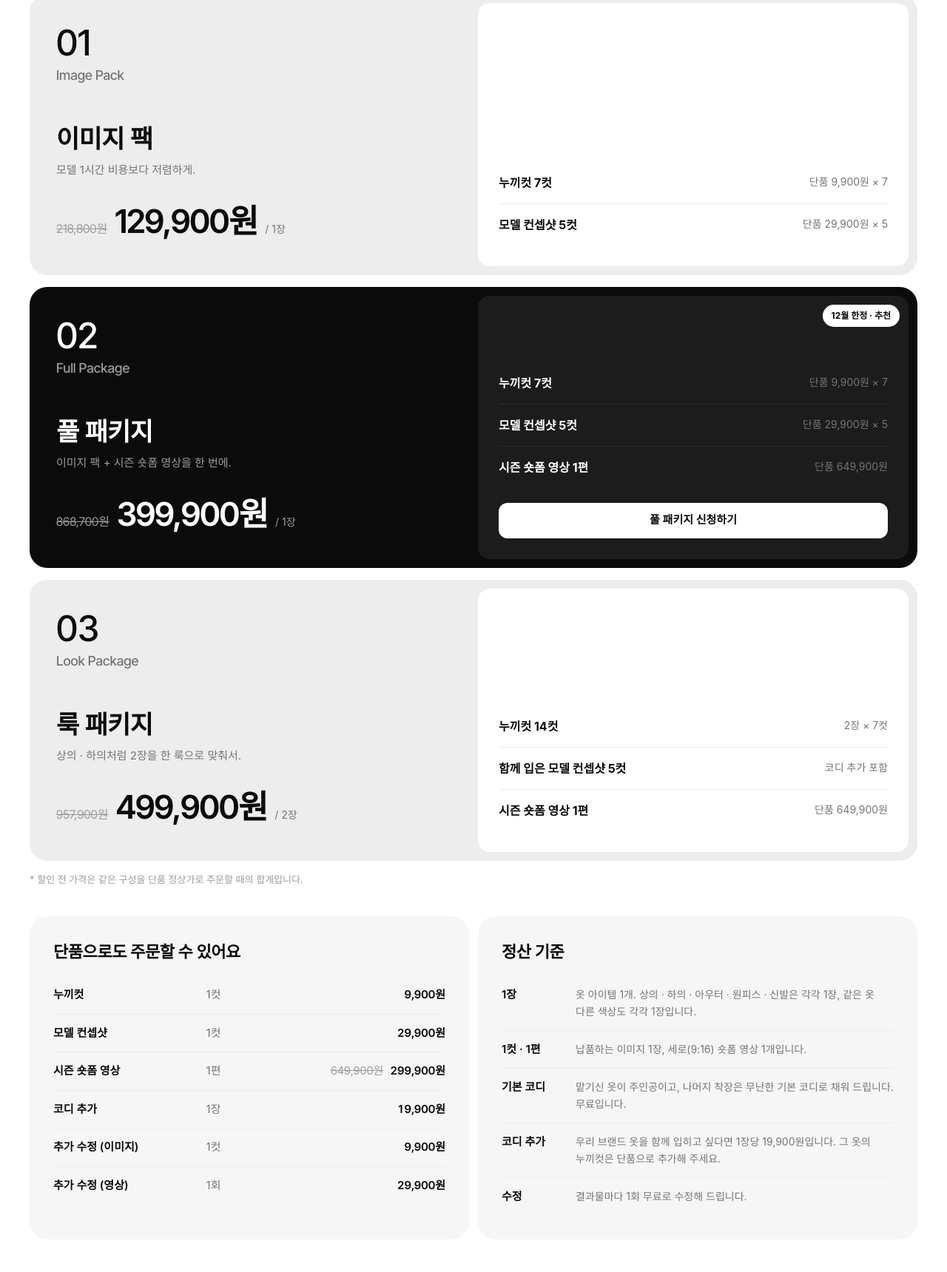
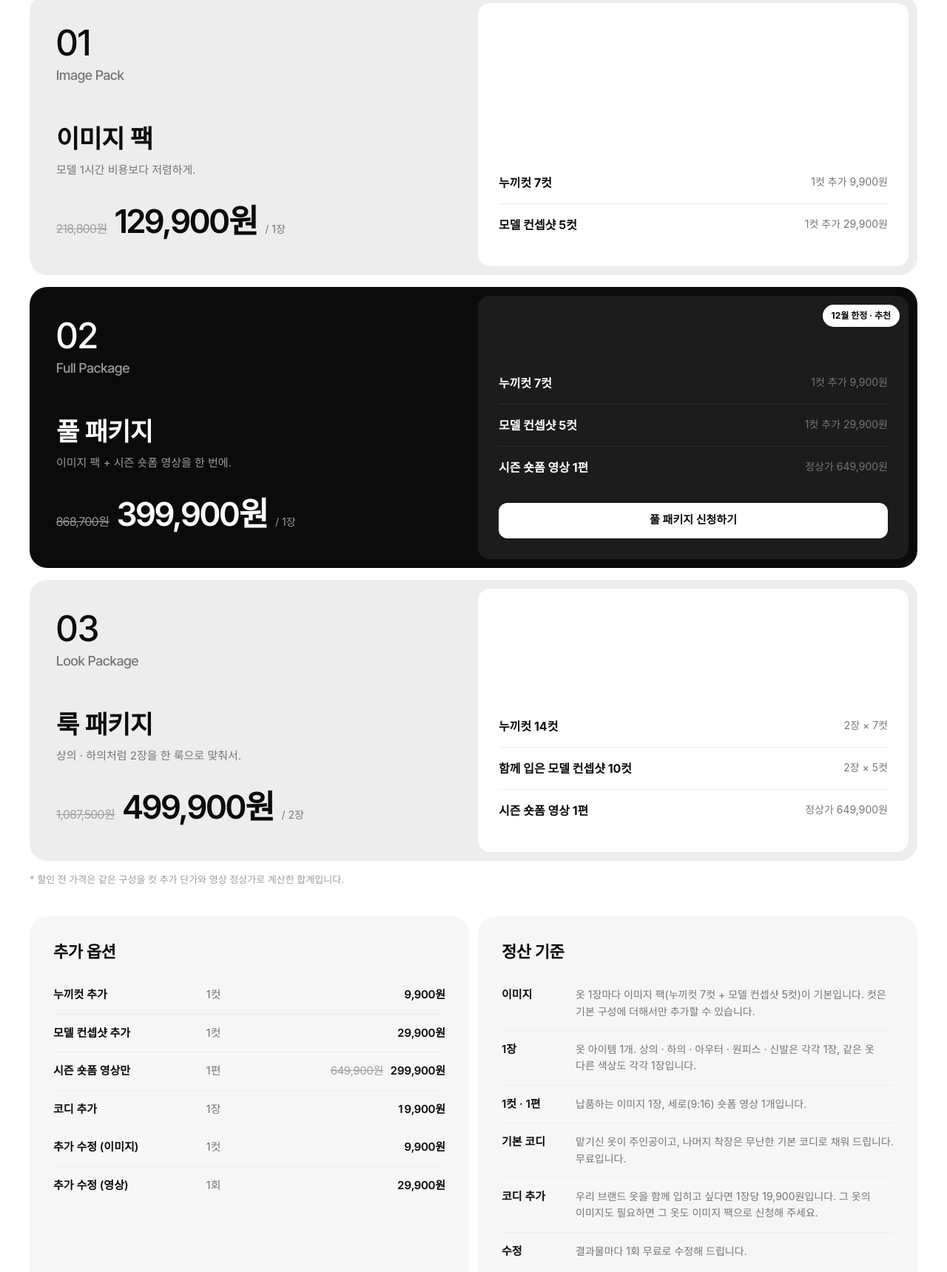
Before and after one commit to iammowner-coder/tobebrander, a plain HTML site: page index.html in a window 1280 px wide. Shown: the part 4973-6693 px from the top of the page at 74% size. Drawn offline with Linux system fonts and the light colour scheme; a web font is replaced by a local one.

Commit message:
이미지는 이미지 팩(누끼 7 + 컨셉샷 5) 필수로 변경
- 누끼·컨셉샷 낱개 판매 제거, 컷은 추가 옵션으로만
- 룩 패키지 컨셉샷 10컷(2장 × 5컷), 할인 전 1,087,500원
- 정산 기준에 이미지 팩 기본 규칙 추가

Co-Authored-By: Claude Opus 5.5 <noreply@anthropic.com>

```diff
--- a/index.html
+++ b/index.html
@@ -137,8 +137,8 @@
             </div>
             <div class="card-detail">
               <ul class="incl">
-                <li><b>누끼컷 7컷</b><span>단품 9,900원 × 7</span></li>
-                <li><b>모델 컨셉샷 5컷</b><span>단품 29,900원 × 5</span></li>
+                <li><b>누끼컷 7컷</b><span>1컷 추가 9,900원</span></li>
+                <li><b>모델 컨셉샷 5컷</b><span>1컷 추가 29,900원</span></li>
               </ul>
             </div>
           </article>
@@ -158,9 +158,9 @@
             </div>
             <div class="card-detail">
               <ul class="incl">
-                <li><b>누끼컷 7컷</b><span>단품 9,900원 × 7</span></li>
-                <li><b>모델 컨셉샷 5컷</b><span>단품 29,900원 × 5</span></li>
-                <li><b>시즌 숏폼 영상 1편</b><span>단품 649,900원</span></li>
+                <li><b>누끼컷 7컷</b><span>1컷 추가 9,900원</span></li>
+                <li><b>모델 컨셉샷 5컷</b><span>1컷 추가 29,900원</span></li>
+                <li><b>시즌 숏폼 영상 1편</b><span>정상가 649,900원</span></li>
               </ul>
               <a class="btn btn-white" href="#contact">풀 패키지 신청하기</a>
             </div>
@@ -175,28 +175,28 @@
               <div>
                 <h3>룩 패키지</h3>
                 <p class="card-desc">상의 · 하의처럼 2장을 한 룩으로 맞춰서.</p>
-                <p class="price"><s>957,900원</s><b>499,900원</b><span>/ 2장</span></p>
+                <p class="price"><s>1,087,500원</s><b>499,900원</b><span>/ 2장</span></p>
               </div>
             </div>
             <div class="card-detail">
               <ul class="incl">
                 <li><b>누끼컷 14컷</b><span>2장 × 7컷</span></li>
-                <li><b>함께 입은 모델 컨셉샷 5컷</b><span>코디 추가 포함</span></li>
-                <li><b>시즌 숏폼 영상 1편</b><span>단품 649,900원</span></li>
+                <li><b>함께 입은 모델 컨셉샷 10컷</b><span>2장 × 5컷</span></li>
+                <li><b>시즌 숏폼 영상 1편</b><span>정상가 649,900원</span></li>
               </ul>
             </div>
           </article>
         </div>
-        <p class="note">* 할인 전 가격은 같은 구성을 단품 정상가로 주문할 때의 합계입니다.</p>
+        <p class="note">* 할인 전 가격은 같은 구성을 컷 추가 단가와 영상 정상가로 계산한 합계입니다.</p>
 
         <div class="menu">
           <div class="menu-box">
-            <h3>단품으로도 주문할 수 있어요</h3>
+            <h3>추가 옵션</h3>
             <table class="menu-table">
               <tbody>
-                <tr><th>누끼컷</th><td>1컷</td><td class="amt">9,900원</td></tr>
-                <tr><th>모델 컨셉샷</th><td>1컷</td><td class="amt">29,900원</td></tr>
-                <tr><th>시즌 숏폼 영상</th><td>1편</td><td class="amt"><s>649,900원</s> 299,900원</td></tr>
+                <tr><th>누끼컷 추가</th><td>1컷</td><td class="amt">9,900원</td></tr>
+                <tr><th>모델 컨셉샷 추가</th><td>1컷</td><td class="amt">29,900원</td></tr>
+                <tr><th>시즌 숏폼 영상만</th><td>1편</td><td class="amt"><s>649,900원</s> 299,900원</td></tr>
                 <tr><th>코디 추가</th><td>1장</td><td class="amt">19,900원</td></tr>
                 <tr><th>추가 수정 (이미지)</th><td>1컷</td><td class="amt">9,900원</td></tr>
                 <tr><th>추가 수정 (영상)</th><td>1회</td><td class="amt">29,900원</td></tr>
@@ -206,10 +206,11 @@
           <div class="menu-box">
             <h3>정산 기준</h3>
             <dl class="rules">
+              <div><dt>이미지</dt><dd>옷 1장마다 이미지 팩(누끼컷 7컷 + 모델 컨셉샷 5컷)이 기본입니다. 컷은 기본 구성에 더해서만 추가할 수 있습니다.</dd></div>
               <div><dt>1장</dt><dd>옷 아이템 1개. 상의 · 하의 · 아우터 · 원피스 · 신발은 각각 1장, 같은 옷 다른 색상도 각각 1장입니다.</dd></div>
               <div><dt>1컷 · 1편</dt><dd>납품하는 이미지 1장, 세로(9:16) 숏폼 영상 1개입니다.</dd></div>
               <div><dt>기본 코디</dt><dd>맡기신 옷이 주인공이고, 나머지 착장은 무난한 기본 코디로 채워 드립니다. 무료입니다.</dd></div>
-              <div><dt>코디 추가</dt><dd>우리 브랜드 옷을 함께 입히고 싶다면 1장당 19,900원입니다. 그 옷의 누끼컷은 단품으로 추가해 주세요.</dd></div>
+              <div><dt>코디 추가</dt><dd>우리 브랜드 옷을 함께 입히고 싶다면 1장당 19,900원입니다. 그 옷의 이미지도 필요하면 그 옷도 이미지 팩으로 신청해 주세요.</dd></div>
               <div><dt>수정</dt><dd>결과물마다 1회 무료로 수정해 드립니다.</dd></div>
             </dl>
           </div>
@@ -244,7 +245,7 @@
         </details>
         <details>
           <summary>사진을 더 받고 싶으면 어떻게 하나요?</summary>
-          <p>패키지 구성 외에 누끼컷은 1컷당 9,900원, 모델 컨셉샷은 1컷당 29,900원에 단품으로 추가할 수 있습니다.</p>
+          <p>이미지 팩 기본 구성(누끼컷 7컷 + 모델 컨셉샷 5컷)에 누끼컷은 1컷당 9,900원, 모델 컨셉샷은 1컷당 29,900원으로 추가할 수 있습니다.</p>
         </details>
         <details>
           <summary>상의와 하의를 같이 맡기면 가격은 어떻게 되나요?</summary>
@@ -279,7 +280,7 @@
                 <option>풀 패키지 (399,900원 / 1장)</option>
                 <option>이미지 팩 (129,900원 / 1장)</option>
                 <option>룩 패키지 (499,900원 / 2장)</option>
-                <option>단품 주문</option>
+                <option>시즌 숏폼 영상만 (299,900원 / 1편)</option>
               </select>
             </label>
             <label>옷 수량 (장)<input name="count" type="number" min="1" value="1" inputmode="numeric" /></label>
```
Also changed, not shown: 1 other file.
